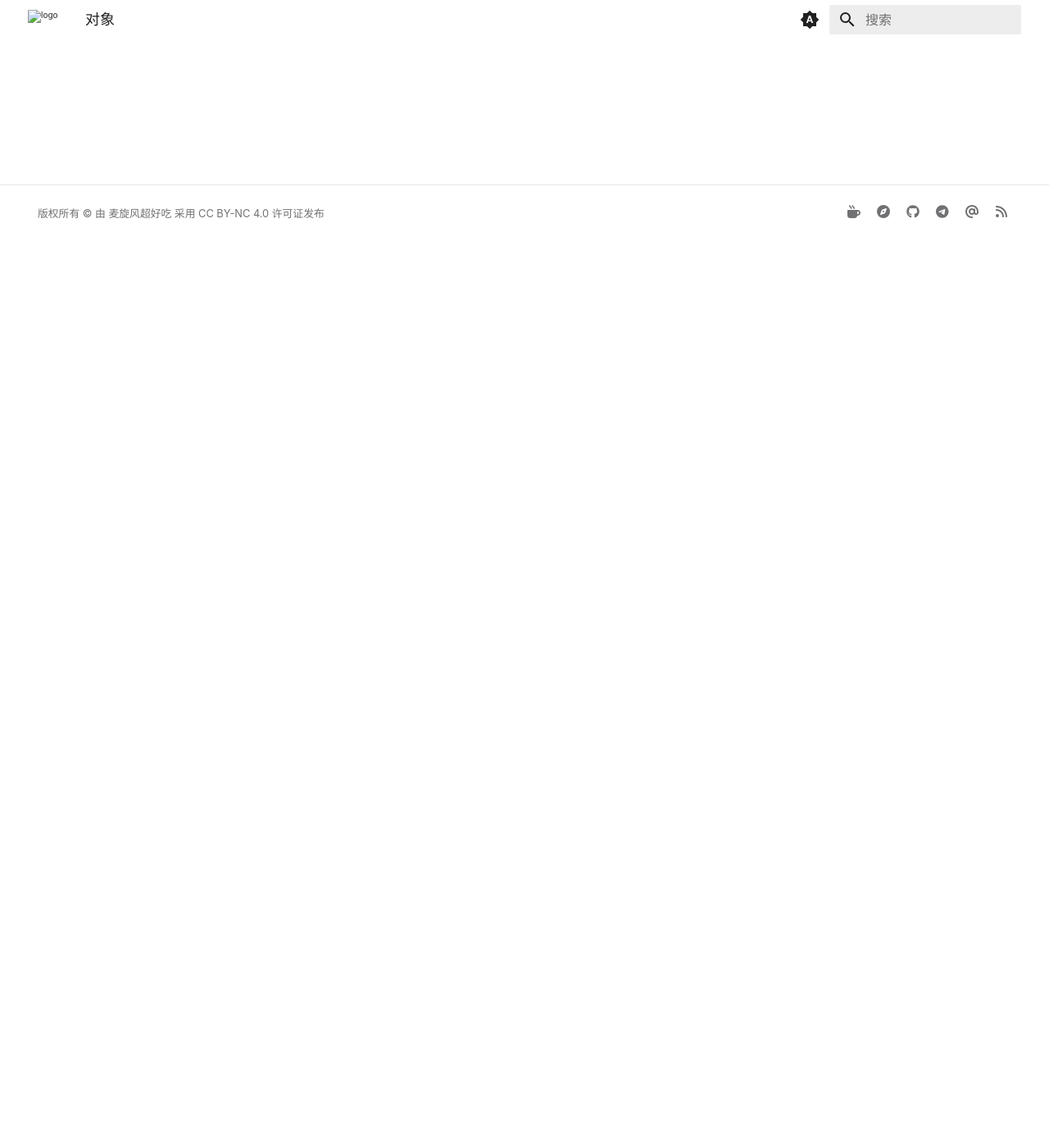
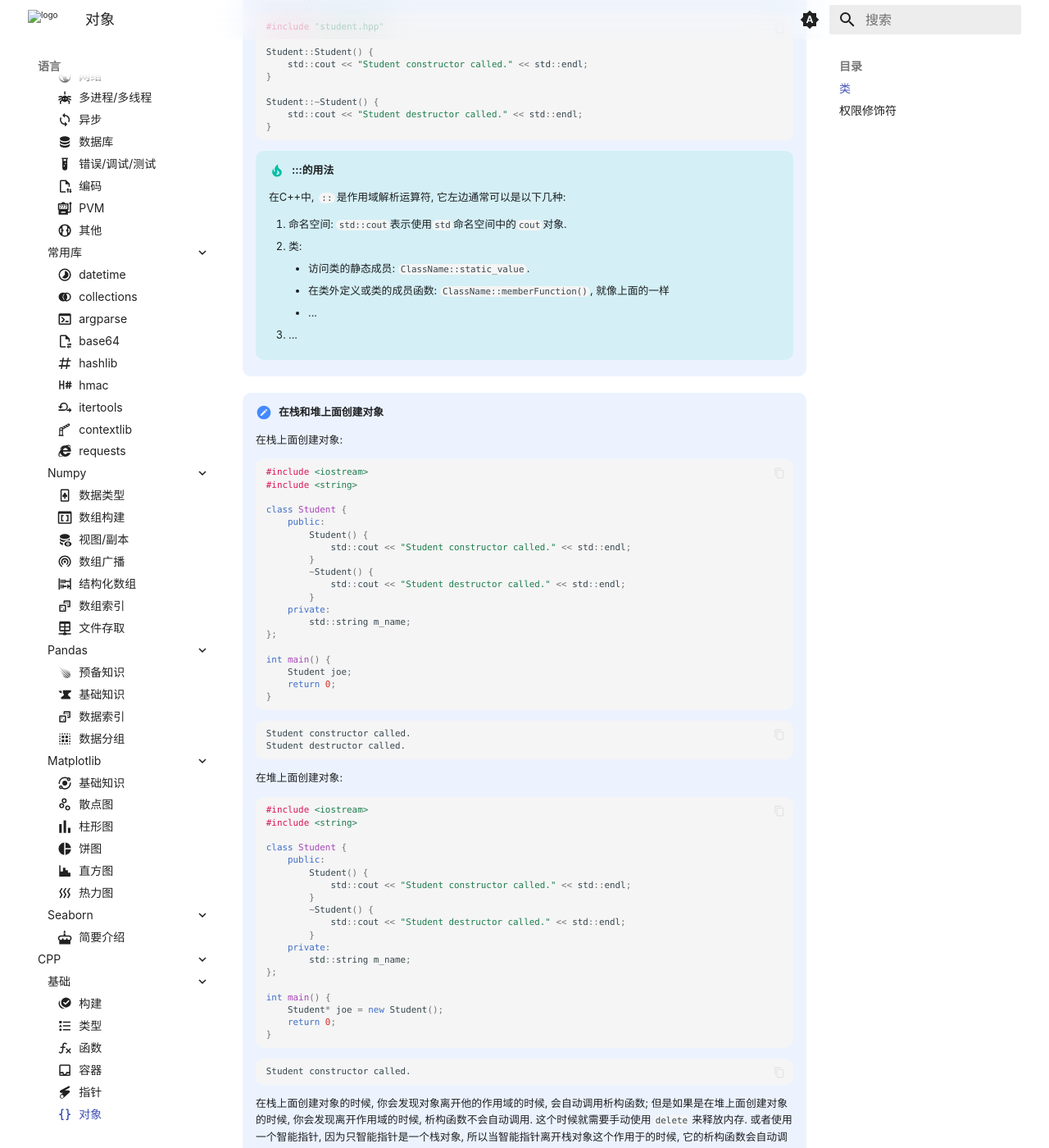
Before and after one commit to ricolxwz/note, an MkDocs documentation site: the page built from docs/language/cpp/foundation/object.md, in a window 1280 px wide and 1400 px high, scrolled down 1104 px. Shown: the whole window at 82% size. Built offline with MkDocs 1.6.1 and Material for MkDocs 9.7.7, drawn with Linux system fonts in a browser that asks for light colours; some web fonts are replaced; a style sheet for code colours, icons or effects is not loaded; some of the changed text lies outside the part shown.

Commit message:
delete 1 file and update 4 files

````diff
--- a/docs/language/cpp/foundation/object.md
+++ b/docs/language/cpp/foundation/object.md
@@ -2,3 +2,210 @@
 title: 对象
 icon: material/code-braces
 ---
+
+## 类
+
+可以使用`class{};`定义一个类.
+
+```cpp
+#include <iostream>
+#include <string>
+
+class Student {
+    public:
+        Student() {
+            std::cout << "Student constructor called." << std::endl;
+        }
+        ~Student() {
+            std::cout << "Student destructor called." << std::endl;
+        }
+    private:
+        std::string m_name;
+};
+
+int main() {
+    Student joe;
+    return 0;
+}
+```
+
+!!! note "重新写到cpp, hpp中"
+
+    可以将类的定义放到一个头文件中, 然后在源文件中包含这个头文件. 这样可以更好地组织代码.
+
+    `student.hpp`:
+
+    ```cpp
+    #ifndef STUDENT_HPP
+    #define STUDENT_HPP
+
+    #include <iostream>
+    #include <string>
+
+    class Student {
+        public:
+            Student();
+            ~Student();
+        private:
+            std::string m_name;
+    };
+
+    #endif // STUDENT_HPP
+    ```
+
+    `student.cpp`:
+
+    ```cpp
+    #include "student.hpp"
+
+    Student::Student() {
+        std::cout << "Student constructor called." << std::endl;
+    }
+
+    Student::~Student() {
+        std::cout << "Student destructor called." << std::endl;
+    }
+    ```
+
+    !!! tip ":::的用法"
+
+        在C++中, `::`是作用域解析运算符, 它左边通常可以是以下几种:
+
+        1. 命名空间: `std::cout`表示使用`std`命名空间中的`cout`对象.
+        2. 类:
+            * 访问类的静态成员: `ClassName::static_value`.
+            * 在类外定义或类的成员函数: `ClassName::memberFunction()`, 就像上面的一样
+            * ...
+        3. ...
+
+!!! note "在栈和堆上面创建对象"
+
+    在栈上面创建对象:
+
+    ```cpp
+    #include <iostream>
+    #include <string>
+
+    class Student {
+        public:
+            Student() {
+                std::cout << "Student constructor called." << std::endl;
+            }
+            ~Student() {
+                std::cout << "Student destructor called." << std::endl;
+            }
+        private:
+            std::string m_name;
+    };
+
+    int main() {
+        Student joe;
+        return 0;
+    }
+    ```
+
+    ```bash
+    Student constructor called.
+    Student destructor called.
+    ```
+
+    在堆上面创建对象:
+
+    ```cpp
+    #include <iostream>
+    #include <string>
+
+    class Student {
+        public:
+            Student() {
+                std::cout << "Student constructor called." << std::endl;
+            }
+            ~Student() {
+                std::cout << "Student destructor called." << std::endl;
+            }
+        private:
+            std::string m_name;
+    };
+
+    int main() {
+        Student* joe = new Student();
+        return 0;
+    }
+    ```
+
+    ```bash
+    Student constructor called.
+    ```
+
+    在栈上面创建对象的时候, 你会发现对象离开他的作用域的时候, 会自动调用析构函数; 但是如果是在堆上面创建对象的时候, 你会发现离开作用域的时候, 析构函数不会自动调用. 这个时候就需要手动使用`delete`来释放内存. 或者使用一个智能指针, 因为只智能指针是一个栈对象, 所以当智能指针离开栈对象这个作用于的时候, 它的析构函数会自动调用, 关键在于, 智能指针的析构函数被设计为自动`delete`它所管理的那个堆对象.
+
+    使用智能指针:
+
+    ```cpp
+    #include <iostream>
+    #include <string>
+    #include <memory>
+
+    class Student {
+        public:
+            Student() {
+                std::cout << "Student constructor called." << std::endl;
+            }
+            ~Student() {
+                std::cout << "Student destructor called." << std::endl;
+            }
+        private:
+            std::string m_name;
+    };
+
+    int main() {
+        std::unique_ptr<Student> joe = std::make_unique<Student>();
+        return 0;
+    }
+    ```
+
+    ```bash
+    Student constructor called.
+    Student destructor called.
+    ```
+
+## 权限修饰符
+
+C++中的class有三种访问权限修饰符:
+
+1.  `public` (公有):
+    * 成员可以从类的外部访问.
+    * 任何代码都可以访问公有成员.
+
+2.  `private` (私有):
+    * 成员只能由类的成员函数和友元函数访问.
+    * 这是`class`关键字定义的类的默认权限.
+
+3.  `protected` (保护):
+    * 成员可以由类的成员函数, 友元函数以及派生类(子类)的成员函数访问.
+    * 外部代码无法直接访问保护成员.
+
+默认权限是`private`. 类似于Python, Java中的那样, 可以使用getter, setter来访问私有成员.
+
+```cpp
+#include <iostream>
+#include <string>
+
+class Student {
+    public:
+        Student() {
+            std::cout << "Student constructor called." << std::endl;
+        }
+        ~Student() {
+            std::cout << "Student destructor called." << std::endl;
+        }
+    private:
+        std::string m_name;
+};
+
+int main() {
+    Student joe;
+    // joe.m_name = "Mike"; // 不能访问, 因为 m_name 是私有成员
+    return 0;
+}
+```
````
Also changed, not shown: docs/language/cpp/foundation/container.md (+4 -4 lines), docs/language/cpp/foundation/function.md (+2 -2 lines), docs/language/cpp/foundation/pointer.md (+5 -5 lines), docs/language/cpp/foundation/class.md (deleted).
